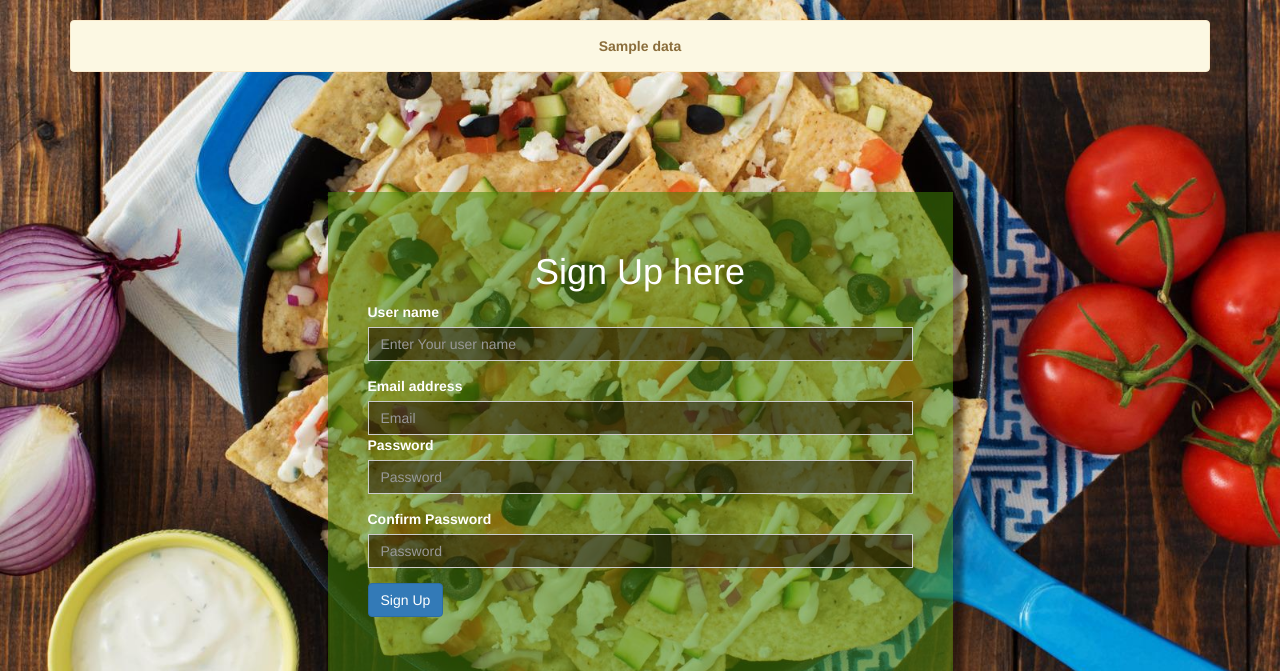
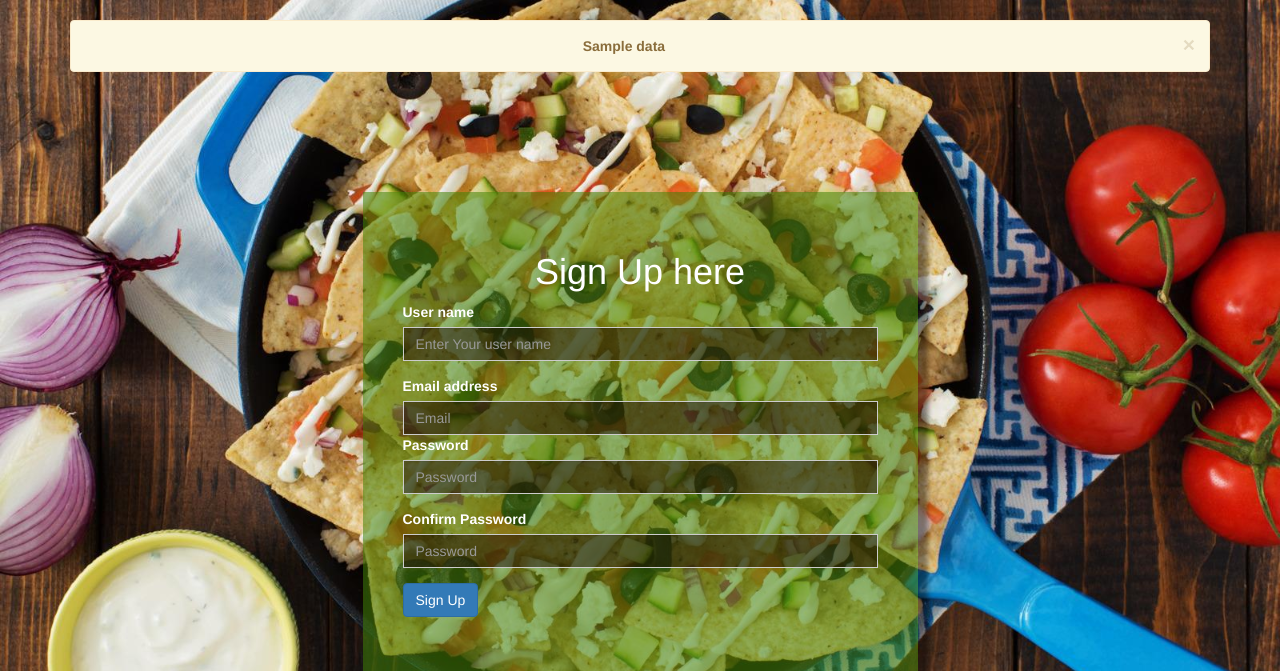
Before and after one commit to ThubiMaina/yummy-recipe, a Flask app: template app/templates/register.html in a window 1280 px wide. Shown: the part 52-723 px from the top of the page. Run offline with Flask 2, Linux system fonts and the light colour scheme; the template is opened without the code that fills it: most values are stand-ins (such as "Sample title", 1, 10 or a date in 2020); parts of the project's set-up code (start-up, migrations or seed data) failed here and were passed over; some libraries are stand-ins or nearby versions.

Commit message:
[UPDATE] alert

```diff
--- a/app/templates/register.html
+++ b/app/templates/register.html
@@ -53,9 +53,10 @@
 
   <div class="container">
     {% if data %}
-    <center><div class="alert alert-warning">
-      <strong>{{data}}</strong>
-    </div></div></center>
+    <center><div class="alert alert-warning alert-dismissable">
+  <a href="/register" class="close" data-dismiss="alert" aria-label="close">&times;</a>
+  <strong>{{data}}</strong>
+</div></center>
     {% endif%}
 
     <div class="row">
```
